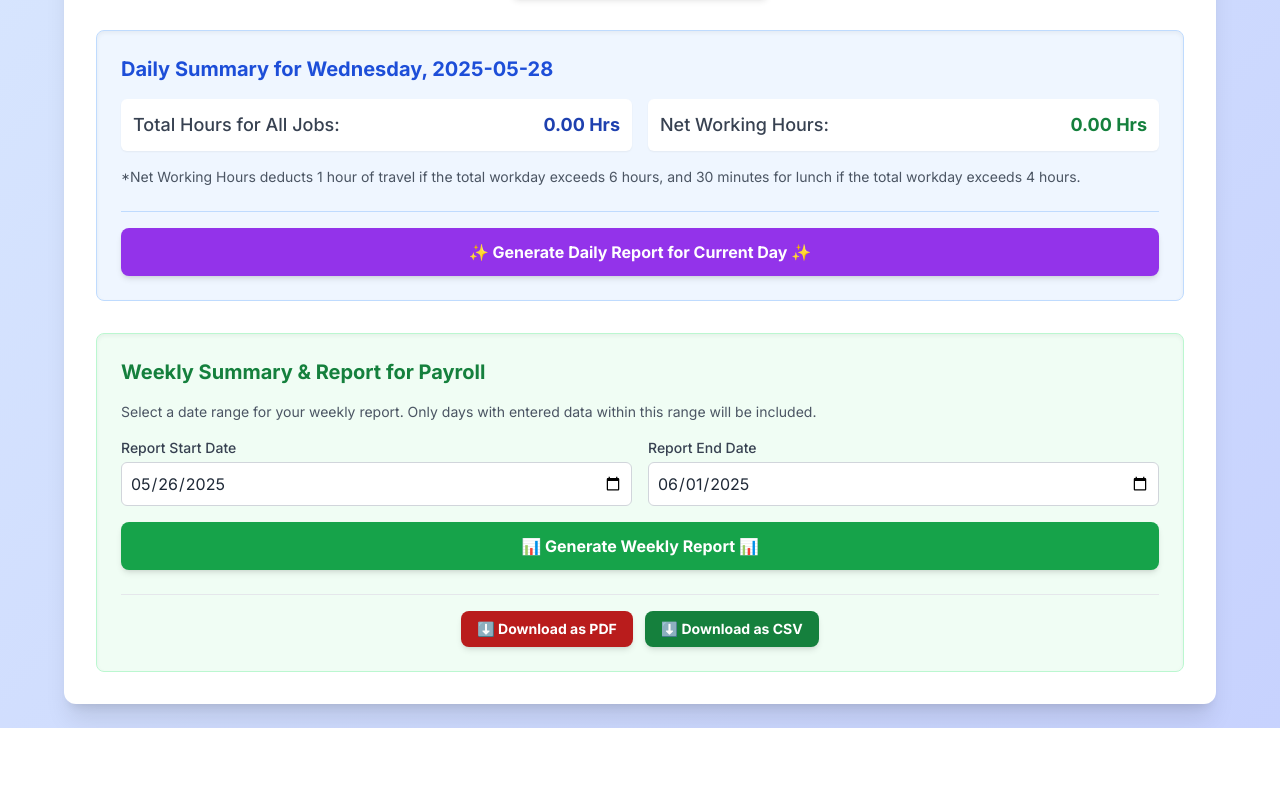
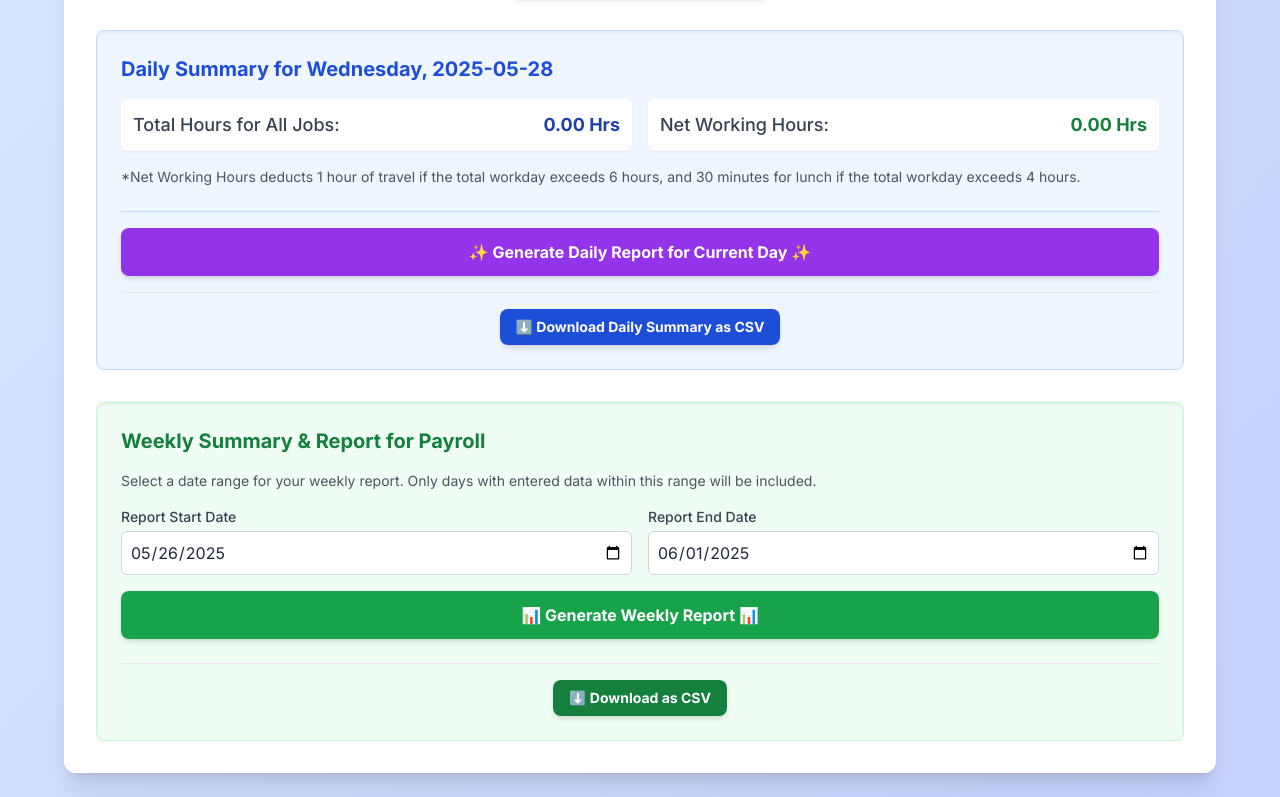
Before and after one commit to BetweenTheLinez/my-timesheet-app, a React (Create React App) app: page / in a window 1280 px wide. Shown: the part 607-1404 px from the top of the page. Before the commit the page ends 1335 px from the top, so only its background shows below. Built offline with nearby package versions, Linux system fonts and the light colour scheme.

Commit message:
Update App.js

```diff
--- a/src/App.js
+++ b/src/App.js
@@ -75,16 +75,10 @@ const getSundayOfCurrentWeek = () => {
 
 const App = () => {
     // State to store all weekly data, keyed by date (YYYY-MM-DD)
-    // Each day's data includes employeeName, truckNumber, jobs array, and calculated totals
     const [weeklyData, setWeeklyData] = useState({});
 
     // State for the currently selected date (for daily input)
     const [selectedDate, setSelectedDate] = useState(getTodayDate());
-
-    // employeeName and truckNumber are now derived directly from currentDayData.
-    // They are not separate top-level useState variables anymore.
-    // const [employeeName, setEmployeeName] = useState(''); // REMOVED
-    // const [truckNumber, setTruckNumber] = useState('');   // REMOVED
 
     const [generatedDailyReport, setGeneratedDailyReport] = useState('');
     const [generatedWeeklyReport, setGeneratedWeeklyReport] = useState('');
@@ -98,24 +92,22 @@ const App = () => {
     const [recipientEmail, setRecipientEmail] = useState('');
 
     // --- Derived state for current day's data ---
-    // This object ensures we always work with the latest data for the selected day.
-    // currentEmployeeName, currentTruckNumber are now part of this derived object.
     const currentDayData = weeklyData[selectedDate] || {
         employeeName: '',
         truckNumber: '',
-        jobs: Array(3).fill(null).map(() => createInitialJob()), // Default 3 empty jobs
+        jobs: Array(3).fill(null).map(() => createInitialJob()),
         dayOfWeek: getDayOfWeek(selectedDate),
         totalHours: 0,
         netHours: 0,
-        isOnCall: false, // Default to not on-call
+        isOnCall: false,
     };
     const currentJobs = currentDayData.jobs;
     const currentDayOfWeek = currentDayData.dayOfWeek;
     const currentTotalHours = currentDayData.totalHours;
     const currentNetHours = currentDayData.netHours;
-    const currentEmployeeName = currentDayData.employeeName; // Derived for display
-    const currentTruckNumber = currentDayData.truckNumber;   // Derived for display
-    const currentIsOnCall = currentDayData.isOnCall;         // Derived for display
+    const currentEmployeeName = currentDayData.employeeName;
+    const currentTruckNumber = currentDayData.truckNumber;
+    const currentIsOnCall = currentDayData.isOnCall;
 
 
     // Calculate total time worked for a single job (memoized)
@@ -127,8 +119,6 @@ const App = () => {
     }, []);
 
     // EFFECT: Recalculate current day's totals and save to weeklyData
-    // This effect runs whenever currentJobs, or selectedDate changes.
-    // It now correctly uses derived states (currentEmployeeName, currentTruckNumber)
     useEffect(() => {
         let sumTotalMinutes = 0;
         currentJobs.forEach(job => {
@@ -140,12 +130,12 @@ const App = () => {
 
         // Deduct 1 hour travel if workday > 6 hours AND NOT on-call
         if (sumTotalMinutes / 60 > 6 && !currentIsOnCall) {
-            currentNetMinutes -= 60; // Subtract 60 minutes
+            currentNetMinutes -= 60;
         }
 
         // Deduct 30 minutes lunch if workday > 4 hours
         if (sumTotalMinutes / 60 > 4) {
-            currentNetMinutes -= 30; // Subtract 30 minutes
+            currentNetMinutes -= 30;
         }
 
         const finalNetMinutes = Math.max(0, currentNetMinutes);
@@ -154,18 +144,17 @@ const App = () => {
         setWeeklyData(prevWeeklyData => ({
             ...prevWeeklyData,
             [selectedDate]: {
-                ...prevWeeklyData[selectedDate], // Keep existing properties if any
-                employeeName: currentEmployeeName, // Use derived currentEmployeeName
-                truckNumber: currentTruckNumber,   // Use derived currentTruckNumber
-                jobs: currentJobs,                 // Use derived currentJobs
+                ...prevWeeklyData[selectedDate],
+                employeeName: currentEmployeeName,
+                truckNumber: currentTruckNumber,
+                jobs: currentJobs,
                 dayOfWeek: getDayOfWeek(selectedDate),
                 totalHours: sumTotalMinutes,
                 netHours: finalNetMinutes,
-                isOnCall: currentIsOnCall, // Save isOnCall status
+                isOnCall: currentIsOnCall,
             }
         }));
 
-        // Clear reports when changing day (or when data for current day changes)
         setGeneratedDailyReport('');
         setGeneratedWeeklyReport('');
         setReportError('');
@@ -174,15 +163,14 @@ const App = () => {
 
 
     // Handle input changes for main header fields (Employee Name, Truck Number, On-Call)
-    // These directly update weeklyData, acting as the single source of truth.
     const handleHeaderInputChange = (field, value) => {
         setWeeklyData(prevWeeklyData => ({
             ...prevWeeklyData,
             [selectedDate]: {
-                ...prevWeeklyData[selectedDate], // Keep existing properties
-                jobs: prevWeeklyData[selectedDate]?.jobs || Array(3).fill(null).map(() => createInitialJob()), // Ensure jobs array exists if new day
+                ...prevWeeklyData[selectedDate],
+                jobs: prevWeeklyData[selectedDate]?.jobs || Array(3).fill(null).map(() => createInitialJob()),
                 dayOfWeek: getDayOfWeek(selectedDate),
-                [field]: value, // Update the specific field directly in weeklyData
+                [field]: value,
             }
         }));
     };
@@ -191,13 +179,13 @@ const App = () => {
     const handleJobInputChange = (jobId, field, value) => {
         setWeeklyData(prevWeeklyData => {
             const dayData = prevWeeklyData[selectedDate] || {
-                employeeName: currentEmployeeName, // Use derived currentEmployeeName
-                truckNumber: currentTruckNumber,   // Use derived currentTruckNumber
+                employeeName: currentEmployeeName,
+                truckNumber: currentTruckNumber,
                 jobs: [],
                 dayOfWeek: getDayOfWeek(selectedDate),
                 totalHours: 0,
                 netHours: 0,
-                isOnCall: false, // Ensure this is initialized if new day
+                isOnCall: false,
             };
 
             const updatedJobs = dayData.jobs.map(job => {
@@ -212,8 +200,8 @@ const App = () => {
             return {
                 ...prevWeeklyData,
                 [selectedDate]: {
-                    ...dayData, // Keep existing day data
-                    jobs: updatedJobs, // Update jobs array
+                    ...dayData,
+                    jobs: updatedJobs,
                 }
             };
         });
@@ -229,7 +217,7 @@ const App = () => {
                 dayOfWeek: getDayOfWeek(selectedDate),
                 totalHours: 0,
                 netHours: 0,
-                isOnCall: false, // Ensure this is initialized if new day
+                isOnCall: false,
             };
 
             if (dayData.jobs.length < 12) {
@@ -243,7 +231,7 @@ const App = () => {
                 };
             } else {
                 console.log("Maximum 12 jobs allowed per day.");
-                return prevWeeklyData; // No change if max reached
+                return prevWeeklyData;
             }
         });
     };
@@ -274,7 +262,7 @@ const App = () => {
         if (!apiKey) {
             setReportError("API Key is not configured. Please add your API key to src/App.js.");
             setIsGeneratingReport(false);
-            console.error("Gemini API Key is missing. Please add it to the apiKey variable in src/App.js.");
+            console.error("Gemini API Key is missing.");
             return;
         }
 
@@ -355,12 +343,11 @@ Net Working Hours: ${formatDecimalHours(currentNetHours)} Hrs
         setGeneratedWeeklyReport('');
         setReportError('');
 
-        // IMPORTANT: Replace "" with your actual Gemini API Key from Google AI Studio
         const apiKey = "AIzaSyDhV319hIAYhrBAsDaMLMnCO5RlBA0ml3U";
         if (!apiKey) {
             setReportError("API Key is not configured. Please add your API key to src/App.js.");
             setIsGeneratingReport(false);
-            console.error("Gemini API Key is missing. Please add it to the apiKey variable in src/App.js.");
+            console.error("Gemini API Key is missing.");
             return;
         }
 
@@ -480,132 +467,59 @@ Note on Travel Deduction: For days marked as "On-Call", the standard 1-hour trav
         setReportError(''); // Clear any previous error messages
     };
 
-    // Function to generate and download PDF
-    const generatePdfReport = () => {
-        // Ensure jsPDF and html2canvas are available globally (loaded via CDN)
-        if (typeof window.jsPDF === 'undefined' || typeof window.html2canvas === 'undefined') {
-            setReportError("PDF generation libraries not loaded. Please ensure internet connection and check public/index.html for CDN links.");
-            console.error("jsPDF or html2canvas not found. Check CDN loading.");
-            return;
-        }
+    // Removed generateDailyPdfReport as per user request
+    // Removed generatePdfReport as per user request
 
-        const doc = new window.jsPDF('p', 'pt', 'letter'); // 'p' for portrait, 'pt' for points, 'letter' size
-        const margin = 20;
-        let y = margin;
-        const lineHeight = 14;
-        const indent = 20;
+    // Function to generate and download DAILY CSV
+    const generateDailyCsvReport = () => {
+        let csvContent = "data:text/csv;charset=utf-8,";
 
-        doc.setFontSize(16);
-        doc.text(`Timesheet for Pro-Air Mechanical`, margin, y);
-        y += 20;
-        doc.setFontSize(12);
-        doc.text(`Employee Name: ${currentEmployeeName || 'N/A'}`, margin, y);
-        y += lineHeight;
-        doc.text(`Truck Number: ${currentTruckNumber || 'N/A'}`, margin, y);
-        y += lineHeight;
-        doc.text(`Week of: ${weeklyReportStartDate} to ${weeklyReportEndDate}`, margin, y);
-        y += 25;
+        // Header row for main info
+        csvContent += `Daily Timesheet for Pro-Air Mechanical\n`;
+        csvContent += `Employee Name:,${currentEmployeeName || ''}\n`;
+        csvContent += `Truck Number:,${currentTruckNumber || ''}\n`;
+        csvContent += `Date:,${selectedDate || ''}\n`;
+        csvContent += `Day of Week:,${currentDayOfWeek || ''}\n`;
+        csvContent += `On-Call Day:,${currentIsOnCall ? 'Yes' : 'No'}\n\n`;
 
-        doc.setFontSize(14);
-        doc.text(`--- Daily Breakdown ---`, margin, y);
-        y += 20;
+        // Column headers for job entries
+        csvContent += "Job Number,Job Location,Travel Start,Work Start,Work Finish,Travel Home Arrival,Job Hours\n";
 
-        const datesToReport = Object.keys(weeklyData).filter(dateStr => {
-            return dateStr >= weeklyReportStartDate && dateStr <= weeklyReportEndDate;
-        }).sort();
-
-        if (datesToReport.length === 0) {
-            doc.setFontSize(12);
-            doc.text(`No timesheet data entered for the selected week.`, margin, y);
-            y += lineHeight;
+        if (currentJobs.length === 0 || currentJobs.every(job => !job.jobNumber && !job.jobLocation && !job.travelStartTime && !job.workStartTime && !job.workFinishTime && !job.travelHomeTime)) {
+            csvContent += `No job entries for this day.\n`;
         } else {
-            datesToReport.forEach(date => {
-                const dayData = weeklyData[date];
-                const dayOfWeekForReport = getDayOfWeek(date);
-
-                // Add new page if content overflows
-                if (y + (dayData.jobs.length * 7 * lineHeight) + 80 > doc.internal.pageSize.height - margin) {
-                    doc.addPage();
-                    y = margin;
-                }
-
-                doc.setFontSize(12);
-                doc.text(`${dayOfWeekForReport}, ${date}:`, margin, y);
-                y += lineHeight;
-                doc.text(`  Total Hours: ${formatDecimalHours(dayData.totalHours || 0)} Hrs`, margin + indent, y);
-                y += lineHeight;
-                doc.text(`  Net Working Hours: ${formatDecimalHours(dayData.netHours || 0)} Hrs`, margin + indent, y);
-                y += lineHeight;
-                doc.text(`  On-Call Day: ${dayData.isOnCall ? 'Yes' : 'No'}`, margin + indent, y);
-                y += lineHeight;
-
-                if (!dayData || dayData.jobs.length === 0 || dayData.jobs.every(job => !job.jobNumber && !job.jobLocation && !job.travelStartTime && !job.workStartTime && !job.workFinishTime && !job.travelHomeTime)) {
-                    doc.text("  Jobs: No job entries recorded.", margin + indent, y);
-                    y += lineHeight;
-                } else {
-                    doc.text("  Jobs:", margin + indent, y);
-                    y += lineHeight;
-                    dayData.jobs.forEach((job, index) => {
-                        // Check for page break before each job detail
-                        if (y + 7 * lineHeight > doc.internal.pageSize.height - margin) {
-                            doc.addPage();
-                            y = margin;
-                            doc.setFontSize(12);
-                            doc.text(`${dayOfWeekForReport}, ${date} (Cont.):`, margin, y);
-                            y += lineHeight;
-                            doc.text(`  Jobs (Cont.):`, margin + indent, y);
-                            y += lineHeight;
-                        }
-
-                        doc.text(`    - Job Number: ${job.jobNumber || 'N/A'}`, margin + indent * 2, y);
-                        y += lineHeight;
-                        doc.text(`      Location: ${job.jobLocation || 'N/A'}`, margin + indent * 3, y);
-                        y += lineHeight;
-                        doc.text(`      Travel Start: ${job.travelStartTime || 'N/A'}`, margin + indent * 3, y);
-                        y += lineHeight;
-                        doc.text(`      Work Start: ${job.workStartTime || 'N/A'}`, margin + indent * 3, y);
-                        y += lineHeight;
-                        doc.text(`      Work Finish: ${job.workFinishTime || 'N/A'}`, margin + indent * 3, y);
-                        y += lineHeight;
-                        doc.text(`      Travel Home Arrival: ${job.travelHomeTime || 'N/A'}`, margin + indent * 3, y);
-                        y += lineHeight;
-                        doc.text(`      Total for job: ${formatDecimalHours(job.totalTimeWorkedMinutes)} Hrs`, margin + indent * 3, y);
-                        y += lineHeight * 1.5; // Extra space after each job
-                    });
-                }
-                y += 10; // Space after each day
+            currentJobs.forEach(job => {
+                csvContent += `"${job.jobNumber || ''}",`;
+                csvContent += `"${job.jobLocation || ''}",`;
+                csvContent += `"${job.travelStartTime || ''}",`;
+                csvContent += `"${job.workStartTime || ''}",`;
+                csvContent += `"${job.workFinishTime || ''}",`;
+                csvContent += `"${job.travelHomeTime || ''}",`;
+                csvContent += `${formatDecimalHours(job.totalTimeWorkedMinutes)}\n`;
             });
         }
 
-        // Overall Weekly Summary
-        if (y + 80 > doc.internal.pageSize.height - margin) { // Check if new page is needed
-            doc.addPage();
-            y = margin;
-        }
-        doc.setFontSize(14);
-        doc.text(`--- Overall Weekly Summary ---`, margin, y);
-        y += 20;
-        let totalWeeklyHours = 0;
-        let totalWeeklyNetHours = 0;
-        datesToReport.forEach(date => {
-            totalWeeklyHours += (weeklyData[date]?.totalHours || 0);
-            totalWeeklyNetHours += (weeklyData[date]?.netHours || 0);
-        });
-        doc.setFontSize(12);
-        doc.text(`Total Hours for the Week: ${formatDecimalHours(totalWeeklyHours)} Hrs`, margin, y);
-        y += lineHeight;
-        doc.text(`Total Net Working Hours for the Week: ${formatDecimalHours(totalWeeklyNetHours)} Hrs`, margin, y);
-        y += 20;
-        doc.text(`Note on Travel Deduction: For days marked as "On-Call", the standard 1-hour travel time deduction is NOT applied to the Net Working Hours calculation.`, margin, y, { maxWidth: doc.internal.pageSize.width - 2 * margin });
+        // Add daily totals
+        csvContent += `\nTotal Hours for All Jobs:,${formatDecimalHours(currentTotalHours)}\n`;
+        csvContent += `Net Working Hours:,${formatDecimalHours(currentNetHours)}\n`;
+        csvContent += `Note: Travel deduction is skipped for On-Call days if applicable.\n`;
 
-        doc.save(`ProAirMechanical_Timesheet_Week_${weeklyReportStartDate}_to_${weeklyReportEndDate}.pdf`);
+        const encodedUri = encodeURI(csvContent);
+        const link = document.createElement("a");
+        link.setAttribute("href", encodedUri);
+        link.setAttribute("download", `ProAirMechanical_Timesheet_Daily_${selectedDate}.csv`);
+        document.body.appendChild(link);
+        link.click();
+        document.body.removeChild(link);
     };
 
-    // Function to generate and download CSV
+
+    // Function to generate and download WEEKLY CSV
     const generateCsvReport = () => {
         let csvContent = "data:text/csv;charset=utf-8,";
 
         // Header row for main info
+        csvContent += `Weekly Timesheet for Pro-Air Mechanical\n`;
         csvContent += `Employee Name:,${currentEmployeeName || ''}\n`;
         csvContent += `Truck Number:,${currentTruckNumber || ''}\n`;
         csvContent += `Week of:,${weeklyReportStartDate} to ${weeklyReportEndDate}\n\n`;
@@ -682,7 +596,7 @@ Note on Travel Deduction: For days marked as "On-Call", the standard 1-hour trav
                             type="text"
                             id="employeeName"
                             className="p-2 border border-gray-300 rounded-md focus:ring-blue-500 focus:border-blue-500"
-                            value={currentEmployeeName} // Use derived value
+                            value={currentEmployeeName}
                             onChange={(e) => handleHeaderInputChange('employeeName', e.target.value)}
                             placeholder="John Doe"
                         />
@@ -693,7 +607,7 @@ Note on Travel Deduction: For days marked as "On-Call", the standard 1-hour trav
                             type="text"
                             id="truckNumber"
                             className="p-2 border border-gray-300 rounded-md focus:ring-blue-500 focus:border-blue-500"
-                            value={currentTruckNumber} // Use derived value
+                            value={currentTruckNumber}
                             onChange={(e) => handleHeaderInputChange('truckNumber', e.target.value)}
                             placeholder="TRK-123"
                         />
@@ -714,8 +628,8 @@ Note on Travel Deduction: For days marked as "On-Call", the standard 1-hour trav
                             type="text"
                             id="dayOfWeek"
                             className="p-2 border border-gray-300 rounded-md bg-gray-100 cursor-not-allowed"
-                            value={currentDayOfWeek} // Use derived dayOfWeek
-                            readOnly // Day of week is derived
+                            value={currentDayOfWeek}
+                            readOnly
                         />
                     </div>
                     {/* NEW: On-Call Checkbox */}
@@ -742,13 +656,13 @@ Note on Travel Deduction: For days marked as "On-Call", the standard 1-hour trav
                                 <th className="px-4 py-3 text-left text-xs font-medium text-gray-600 uppercase tracking-wider">Travel Start</th>
                                 <th className="px-4 py-3 text-left text-xs font-medium text-gray-600 uppercase tracking-wider">Work Start</th>
                                 <th className="px-4 py-3 text-left text-xs font-medium text-gray-600 uppercase tracking-wider">Work Finish</th>
-                                <th className="px-4 py-3 text-left text-xs font-medium text-gray-600 uppercase tracking-wider">Travel Home Arrival</th> {/* Updated label */}
+                                <th className="px-4 py-3 text-left text-xs font-medium text-gray-600 uppercase tracking-wider">Travel Home Arrival</th>
                                 <th className="px-4 py-3 text-left text-xs font-medium text-gray-600 uppercase tracking-wider">Total Time Worked (Hrs)</th>
                                 <th className="px-4 py-3 text-left text-xs font-medium text-gray-600 uppercase tracking-wider">Actions</th>
                             </tr>
                         </thead>
                         <tbody className="bg-white divide-y divide-gray-200">
-                            {currentJobs.map((job, index) => ( // Use currentJobs here
+                            {currentJobs.map((job, index) => (
                                 <tr key={job.id} className={index % 2 === 0 ? 'bg-white' : 'bg-gray-50'}>
                                     <td className="px-4 py-3 whitespace-nowrap text-sm font-medium text-gray-900">{index + 1}</td>
                                     <td className="px-4 py-3 whitespace-nowrap">
@@ -874,6 +788,16 @@ Note on Travel Deduction: For days marked as "On-Call", the standard 1-hour trav
                                 <p className="text-gray-700 whitespace-pre-wrap">{generatedDailyReport}</p>
                             </div>
                         )}
+
+                        {/* NEW: Download Daily Summary as CSV Button */}
+                        <div className="mt-4 pt-4 border-t border-gray-200 flex justify-center">
+                            <button
+                                onClick={generateDailyCsvReport}
+                                className="bg-blue-700 hover:bg-blue-800 text-white font-bold py-2 px-4 rounded-lg shadow-md transition duration-200 ease-in-out transform hover:scale-105 flex items-center justify-center text-sm w-full sm:w-auto"
+                            >
+                                ⬇️ Download Daily Summary as CSV
+                            </button>
+                        </div>
                     </div>
                 </div>
 
@@ -919,10 +843,10 @@ Note on Travel Deduction: For days marked as "On-Call", the standard 1-hour trav
                                 Generating Weekly Report...
                             </>
                         ) : (
-                            <>
-                                📊 Generate Weekly Report 📊
-                            </>
-                        )}
+                                <>
+                                    📊 Generate Weekly Report 📊
+                                </>
+                            )}
                     </button>
 
                     {generatedWeeklyReport && (
@@ -954,14 +878,8 @@ Note on Travel Deduction: For days marked as "On-Call", the standard 1-hour trav
                         </div>
                     )}
 
-                    {/* NEW: PDF and CSV Download Buttons */}
-                    <div className="mt-6 pt-4 border-t border-gray-200 flex flex-col sm:flex-row items-center justify-center gap-3">
-                        <button
-                            onClick={generatePdfReport}
-                            className="bg-red-700 hover:bg-red-800 text-white font-bold py-2 px-4 rounded-lg shadow-md transition duration-200 ease-in-out transform hover:scale-105 flex items-center justify-center text-sm w-full sm:w-auto"
-                        >
-                            ⬇️ Download as PDF
-                        </button>
+                    {/* CSV Download Button (PDF removed) */}
+                    <div className="mt-6 pt-4 border-t border-gray-200 flex justify-center">
                         <button
                             onClick={generateCsvReport}
                             className="bg-green-700 hover:bg-green-800 text-white font-bold py-2 px-4 rounded-lg shadow-md transition duration-200 ease-in-out transform hover:scale-105 flex items-center justify-center text-sm w-full sm:w-auto"
```
